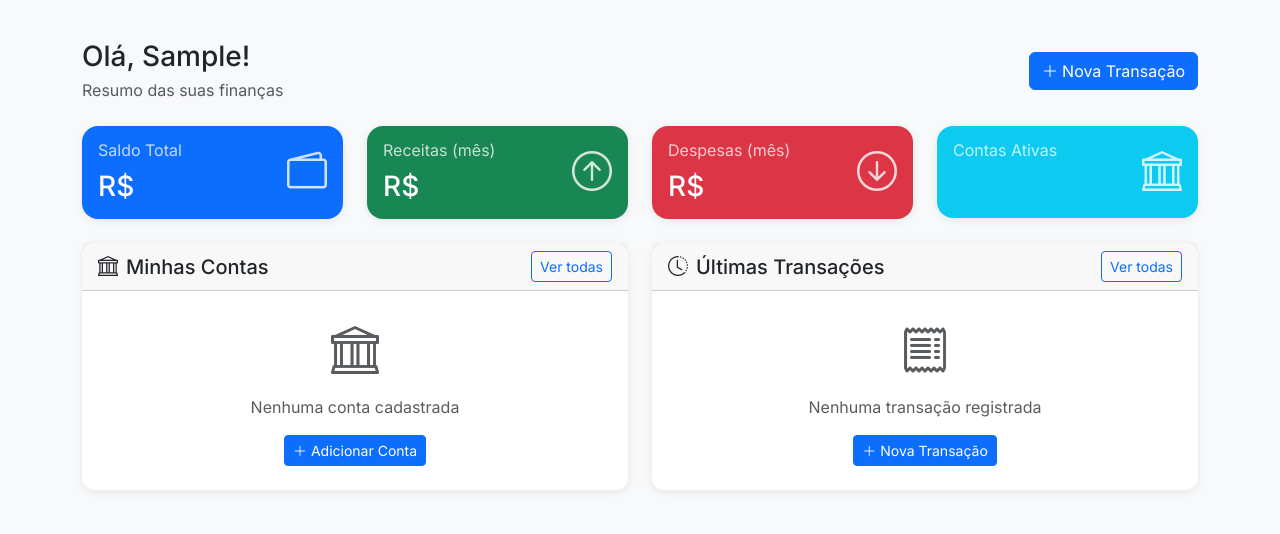
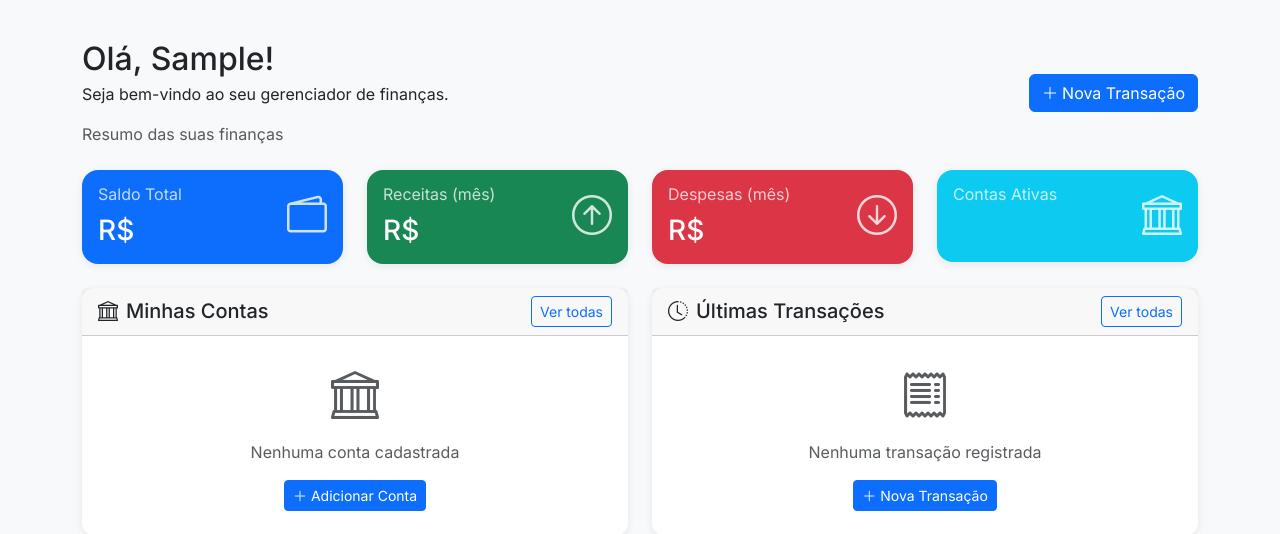
Before and after one commit to LucasOleques/fin-track, a Django app: page / in a window 1280 px wide. Shown: the part 56-590 px from the top of the page. Run offline with Django 5.2, Linux system fonts and the light colour scheme; the visitor is signed in with stand-in values (Sample User, id 1).

Commit message:
fix: adiciona 'seja bem-vindo' na tela do dashboard para deixar mais amigavel.

```diff
--- a/fin_track_project/templates/dashboard.html
+++ b/fin_track_project/templates/dashboard.html
@@ -8,7 +8,8 @@
     <!-- Header -->
     <div class="d-flex justify-content-between align-items-center mb-4">
         <div>
-            <h1 class="h3 mb-1">Olá, {{ user.first_name|default:user.username }}!</h1>
+            <h1 class="h2 mb-1">Olá, {{ user.first_name|default:user.username }}!</h1>
+            <p class="text">Seja bem-vindo ao seu gerenciador de finanças.</p>
             <p class="text-muted mb-0">Resumo das suas finanças</p>
         </div>
         <div>
```
